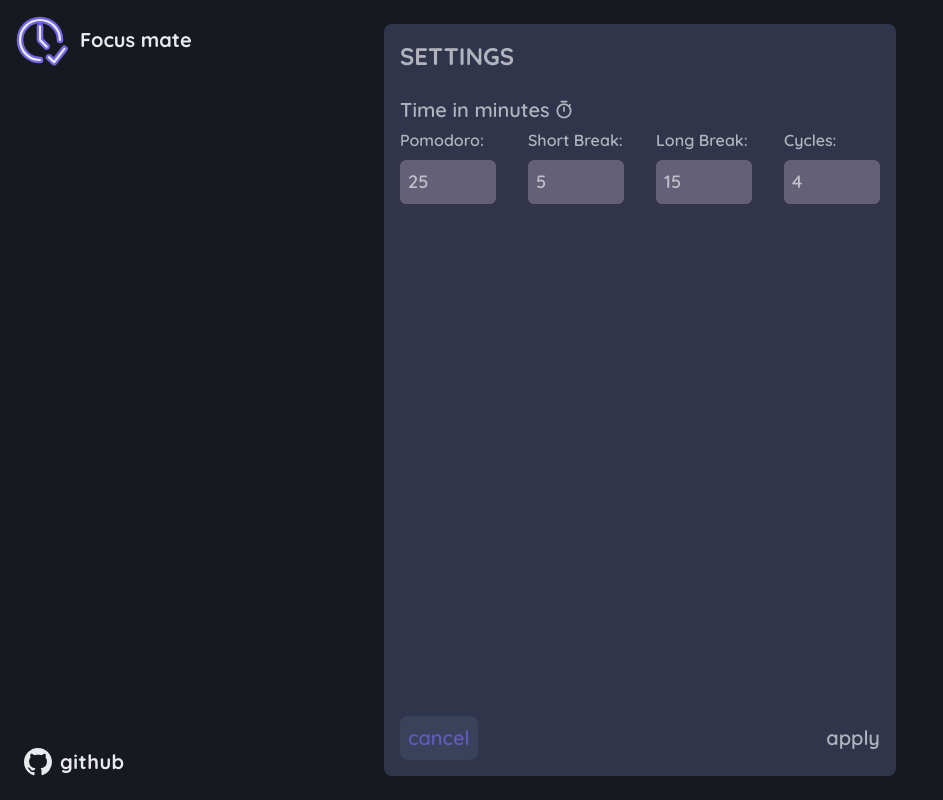
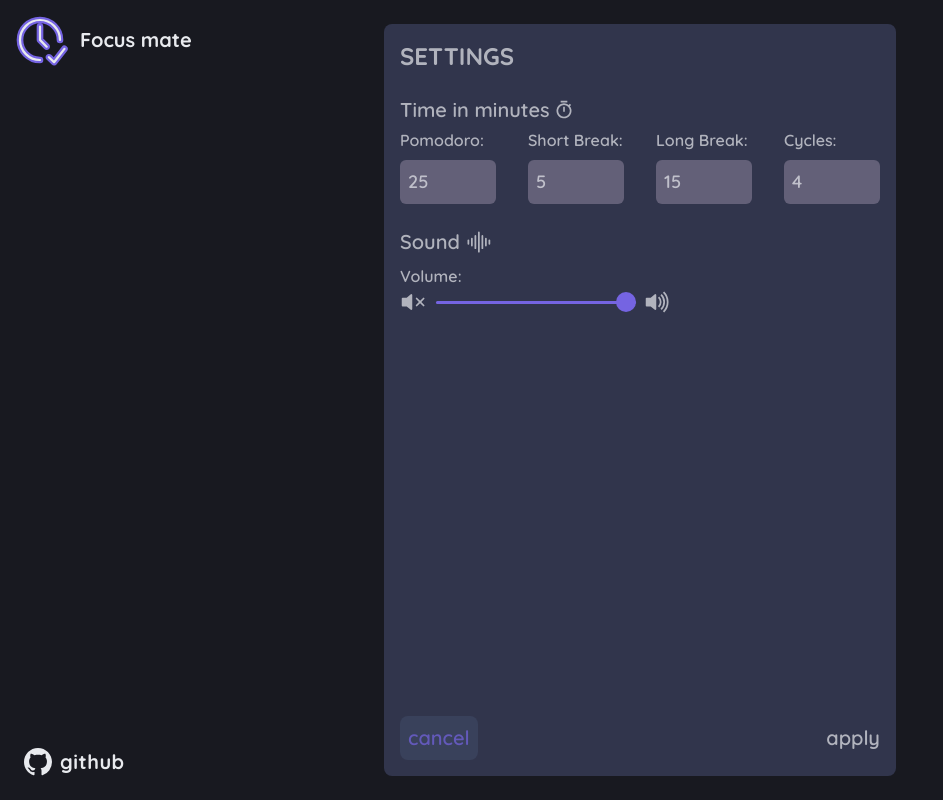
Before and after one commit to Mathh19/focus-mate, a React (Vite) app: page / in a window 1280 px wide. Both pictures are taken after a click on the button "Settings". Shown: the whole page, without its empty margins (0-943 px from the left). Built offline with nearby package versions, Linux system fonts and the light colour scheme.

Commit message:
Implement volume setting

```diff
--- a/package.json
+++ b/package.json
@@ -11,11 +11,13 @@
     "preview": "vite preview"
   },
   "dependencies": {
+    "@radix-ui/react-slider": "^1.1.1",
     "react": "^18.2.0",
     "react-circular-progressbar": "^2.1.0",
     "react-dom": "^18.2.0",
     "react-helmet-async": "^1.3.0",
-    "react-icons": "^4.8.0"
+    "react-icons": "^4.8.0",
+    "react-tooltip": "^5.10.5"
   },
   "devDependencies": {
     "@types/react": "^18.0.28",
--- a/src/components/Modal/index.tsx
+++ b/src/components/Modal/index.tsx
@@ -4,6 +4,8 @@ import { ModalInput } from '../ModalInput';
 import { ModalTitle } from '../ModalTitle';
 import { IoSettingsSharp } from 'react-icons/io5';
 import { RiTimerLine } from 'react-icons/ri';
+import { BsSoundwave } from 'react-icons/bs';
+import { VolumeSlider } from '../VolumeSlider';
 
 export const Modal = () => {
   const { timer, setTimer } = useContext(PomodoroContext);
@@ -53,7 +55,8 @@ export const Modal = () => {
       <button
         onClick={() => setOpen(!open)}
         className="gap-2 px-2 py-1"
-        aria-label="settings"
+        aria-label="Settings"
+        title="Settings"
       >
         <IoSettingsSharp className="h-9 w-9 fill-purplishGray transition duration-300 ease-in-out hover:-rotate-90" />
       </button>
@@ -100,6 +103,16 @@ export const Modal = () => {
                 />
               </div>
             </div>
+            <div>
+              <ModalTitle>
+                Sound
+                <BsSoundwave className="h-7 w-7" />
+              </ModalTitle>
+              <div className="flex flex-col justify-start">
+                <span className="mt-2 font-semibold">Volume:</span>
+                <VolumeSlider />
+              </div>
+            </div>
             <div className="absolute bottom-0 left-0 flex w-full justify-between p-4 text-xl font-semibold">
               <button
                 type="button"
--- /dev/null
+++ b/src/components/VolumeSlider/index.tsx
@@ -0,0 +1,35 @@
+import { useState } from 'react';
+import { Tooltip } from 'react-tooltip';
+import * as Slider from '@radix-ui/react-slider';
+import { BsFillVolumeMuteFill, BsFillVolumeUpFill } from 'react-icons/bs';
+
+export const VolumeSlider = () => {
+  const [value, setValue] = useState<number[]>([100]);
+
+  return (
+    <div className="flex items-center ">
+      <BsFillVolumeMuteFill className="h-7 w-7" />
+      <Slider.Root
+        className="relative mx-2 flex h-5 w-[200px] touch-none select-none items-center"
+        defaultValue={value}
+        max={100}
+        step={1}
+        onValueChange={setValue}
+      >
+        <Slider.Track className="relative h-[3px] grow cursor-pointer rounded-full bg-bluishPurple/25">
+          <Slider.Range className="absolute h-full rounded-full bg-bluishPurple" />
+        </Slider.Track>
+        <Slider.Thumb
+          data-tooltip-id="my-tooltip"
+          data-tooltip-content={`${value}`}
+          className="block h-5 w-5 cursor-pointer rounded-[10px] bg-bluishPurple transition-all hover:shadow-[0_2px_10px] hover:shadow-bluishPurple"
+        />
+        <Tooltip
+          id="my-tooltip"
+          className="absolute top-0 rounded-sm bg-bluishGray px-1 font-semibold"
+        />
+      </Slider.Root>
+      <BsFillVolumeUpFill className="h-7 w-7" />
+    </div>
+  );
+};
```
